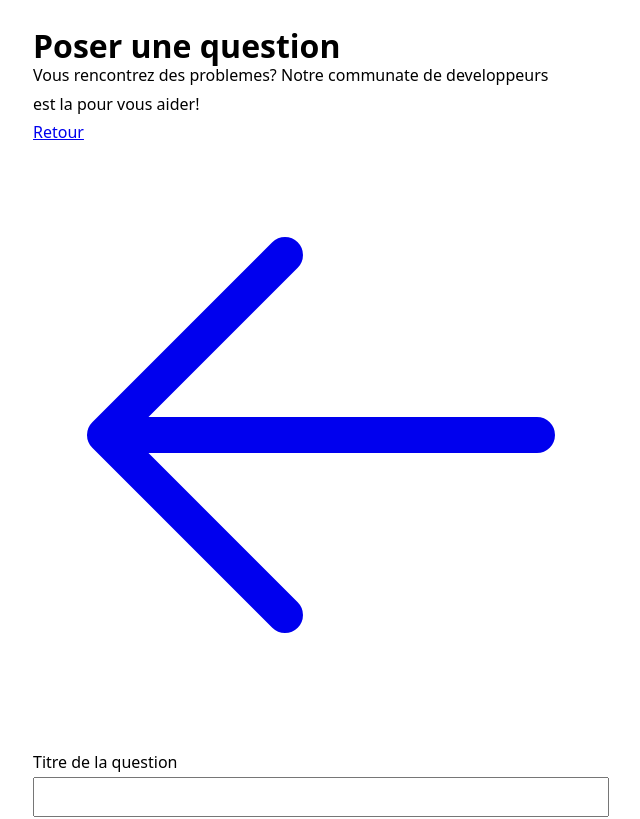
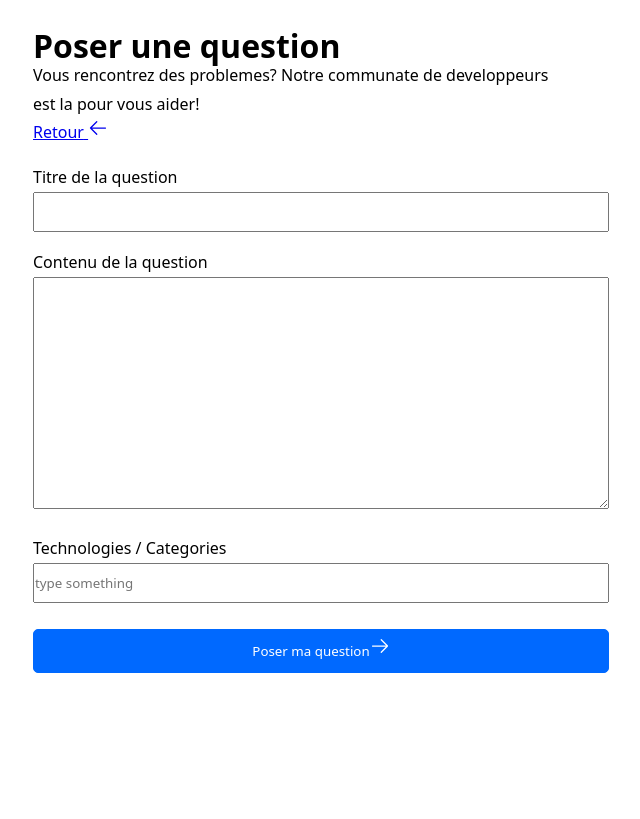
Before and after one commit to tawiahjustin/Lab-Phase-Projet-Final, a React (Create React App) app in the folder front_end/: page /add-question in a window 1280 px wide. Shown: the top 819 px of the page, without its empty margins (319-959 px from the left). Built offline with nearby package versions, Linux system fonts and the light colour scheme.

Commit message:
fixed buttons

```diff
--- a/front_end/src/components/AddQuestions.jsx
+++ b/front_end/src/components/AddQuestions.jsx
@@ -35,7 +35,7 @@ const AddQuestions = () => {
                   viewBox='0 0 24 24'
                   strokeWidth={1.5}
                   stroke='currentColor'
-                  className='w-6 h-6'
+                  className='w-6 h-6 svg'
                 >
                   <path
                     strokeLinecap='round'
@@ -83,7 +83,7 @@ const AddQuestions = () => {
               viewBox='0 0 24 24'
               strokeWidth={1.5}
               stroke='currentColor'
-              className='w-6 h-6'
+              className='w-6 h-6 svg'
             >
               <path
                 strokeLinecap='round'
--- a/front_end/src/views/Comments.jsx
+++ b/front_end/src/views/Comments.jsx
@@ -154,6 +154,8 @@ const Comments = () => {
           cols='10'
           rows='3'
           placeholder='Ajouter un commentaire'
+          value={comment}
+          onChange={(e) => setComment(e.target.value)}
         ></textarea>
         <button className='btn'>Commenter</button>
       </div>
--- a/front_end/src/views/Home.jsx
+++ b/front_end/src/views/Home.jsx
@@ -51,7 +51,7 @@ const Home = () => {
                     viewBox='0 0 24 24'
                     strokeWidth={1.5}
                     stroke='currentColor'
-                    className='w-6 h-6'
+                    className='w-6 h-6 svg'
                   >
                     <path
                       strokeLinecap='round'
```
